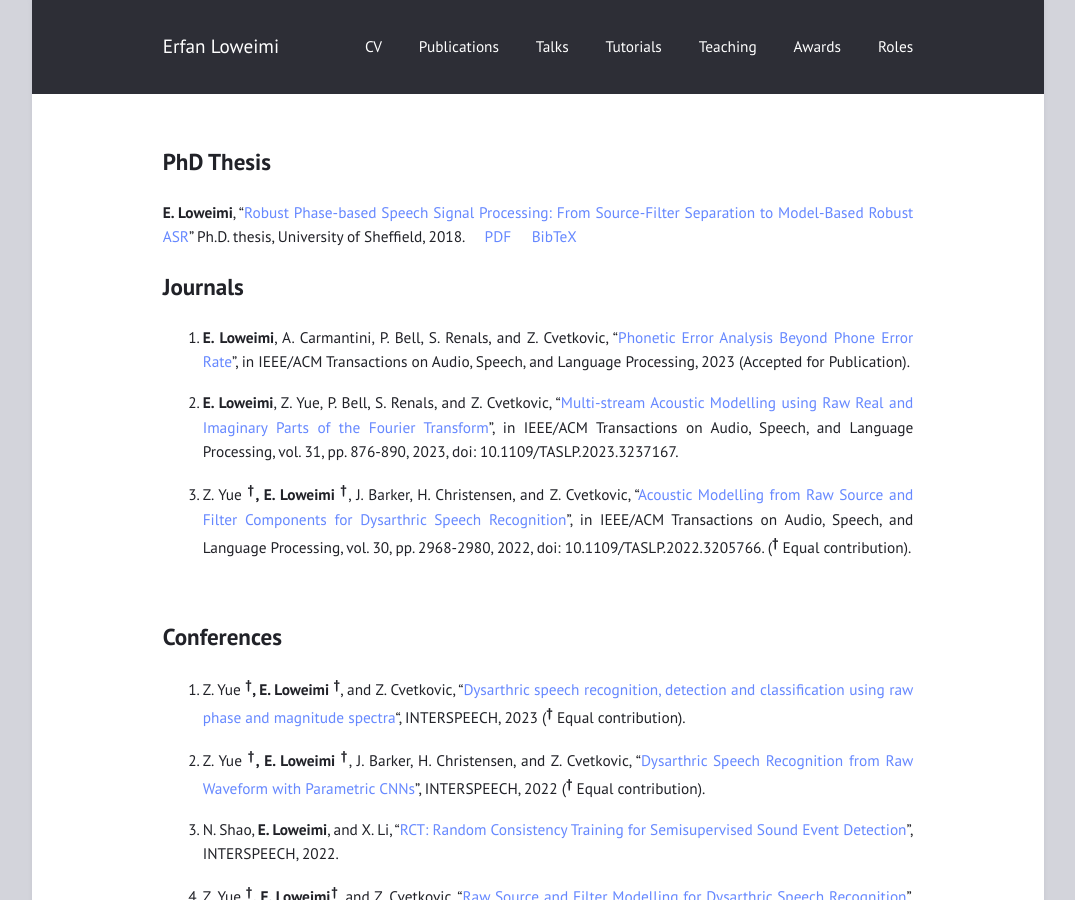
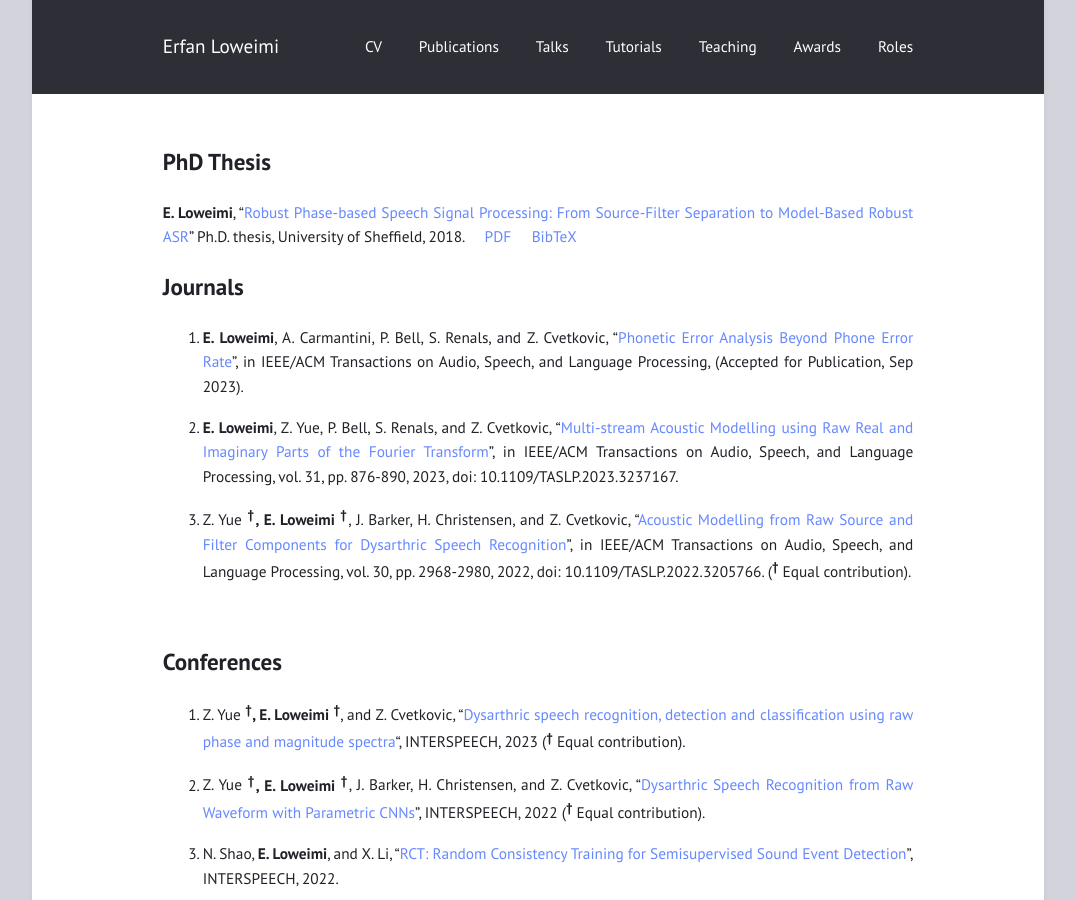
Before and after one commit to eloweimi/eloweimi.github.io, a Jekyll site: the page built from publications.md, in a window 1280 px wide and 900 px high. Shown: the whole window, without its empty margins (102-1177 px from the left). Built offline with Jekyll 4.4.1, drawn with Linux system fonts in a browser that asks for light colours.

Commit message:
Update publications.md

```diff
--- a/publications.md
+++ b/publications.md
@@ -9,7 +9,7 @@
 
 ## Journals ##
 
-1. **E. Loweimi**, A. Carmantini, P. Bell, S. Renals, and Z. Cvetkovic, “[Phonetic Error Analysis Beyond Phone Error Rate]()”, in IEEE/ACM Transactions on Audio, Speech, and Language Processing, 2023 (Accepted for Publication).
+1. **E. Loweimi**, A. Carmantini, P. Bell, S. Renals, and Z. Cvetkovic, “[Phonetic Error Analysis Beyond Phone Error Rate]()”, in IEEE/ACM Transactions on Audio, Speech, and Language Processing, (Accepted for Publication, Sep 2023).
 
 1. **E. Loweimi**, Z. Yue, P. Bell, S. Renals, and Z. Cvetkovic, “[Multi-stream Acoustic
 Modelling using Raw Real and Imaginary Parts of the Fourier Transform](https://ieeexplore.ieee.org/abstract/document/10026604)”, in IEEE/ACM Transactions on Audio, Speech, and Language Processing, vol. 31, pp. 876-890, 2023, doi: 10.1109/TASLP.2023.3237167.
```
